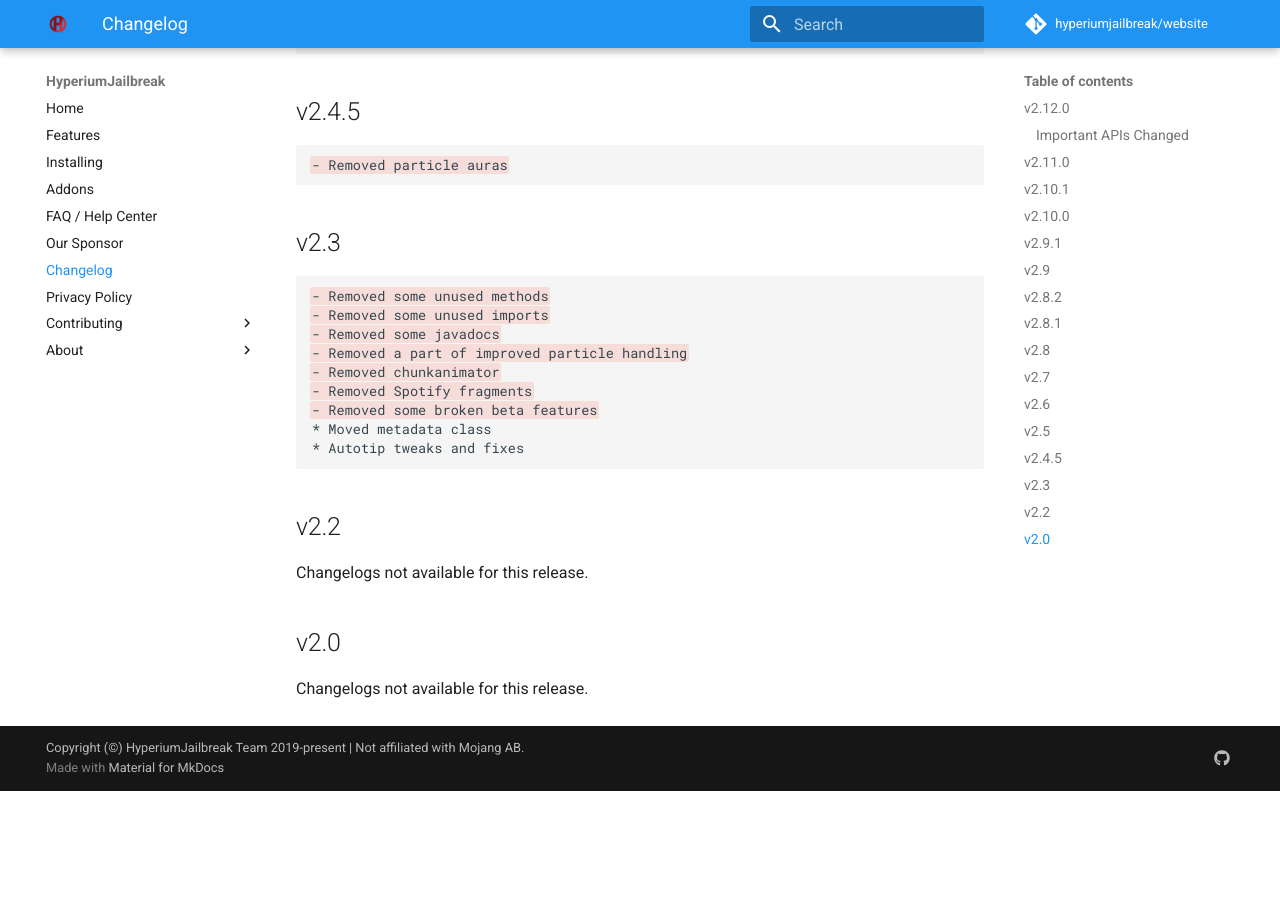
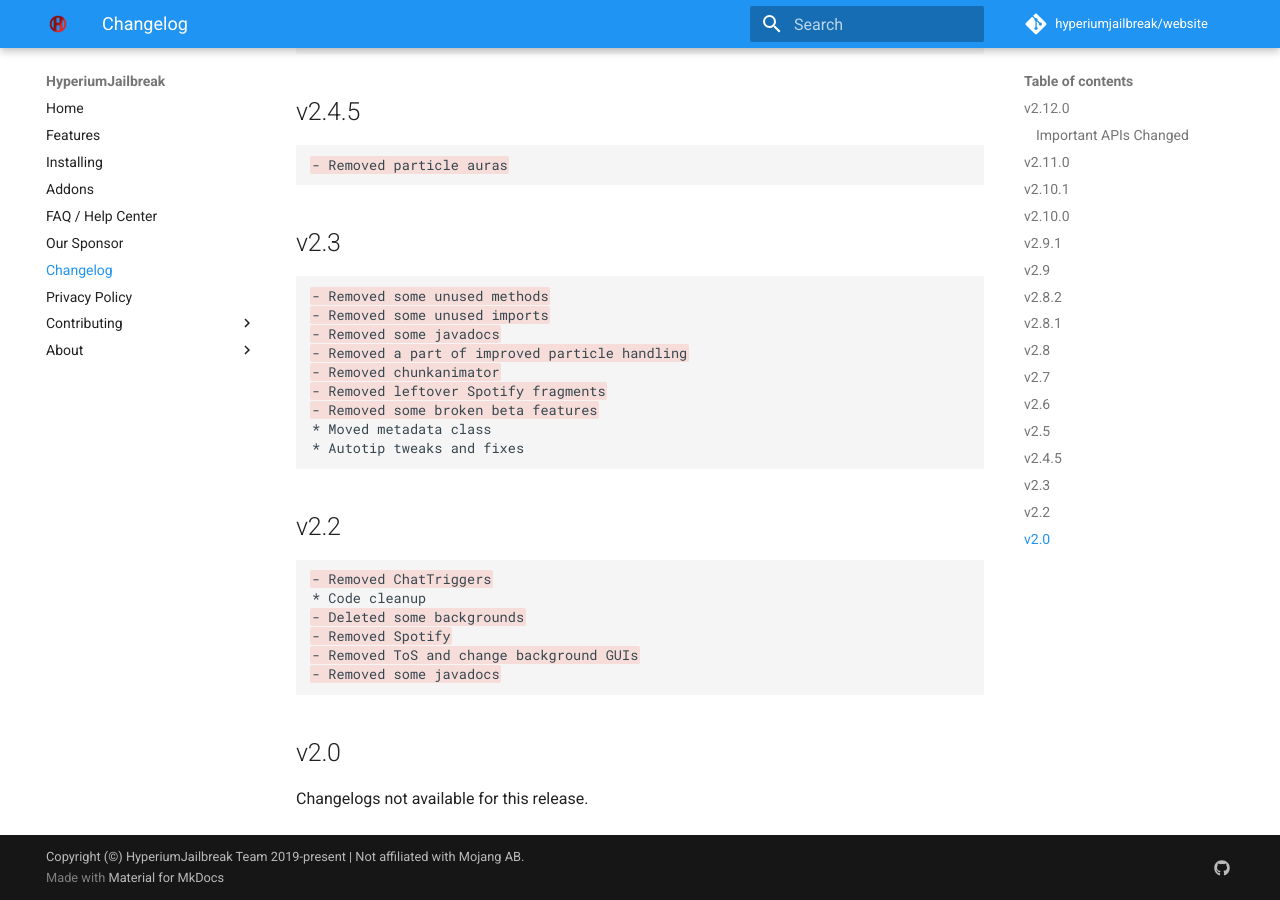
Before and after one commit to hyperiumjailbreak/hyperiumjailbreak.github.io, an MkDocs documentation site: the page built from docs/changelog.md, in a window 1280 px wide and 900 px high, scrolled down 3167 px. Built offline with MkDocs 1.6.1 and Material for MkDocs 9.7.7, drawn with Linux system fonts in a browser that asks for light colours; comment, search, counter and statistics services are not loaded; before the commit the page ends 3958 px from its top, so only the background shows below that.

Commit message:
v2.2 changelogs

````diff
--- a/docs/changelog.md
+++ b/docs/changelog.md
@@ -163,7 +163,7 @@
 - Removed some javadocs
 - Removed a part of improved particle handling
 - Removed chunkanimator
-- Removed Spotify fragments
+- Removed leftover Spotify fragments
 - Removed some broken beta features
 * Moved metadata class
 * Autotip tweaks and fixes
@@ -171,7 +171,14 @@
 
 ## v2.2
 
-Changelogs not available for this release.
+```diff
+- Removed ChatTriggers
+* Code cleanup
+- Deleted some backgrounds
+- Removed Spotify
+- Removed ToS and change background GUIs
+- Removed some javadocs
+```
 
 ## v2.0
 
````
